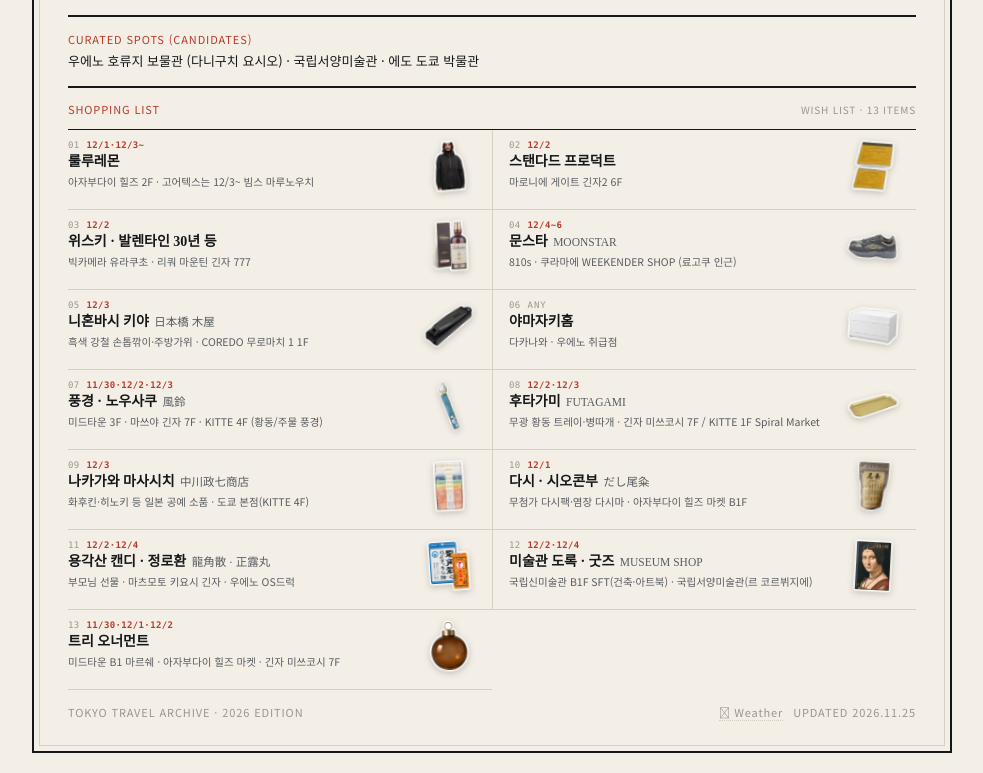
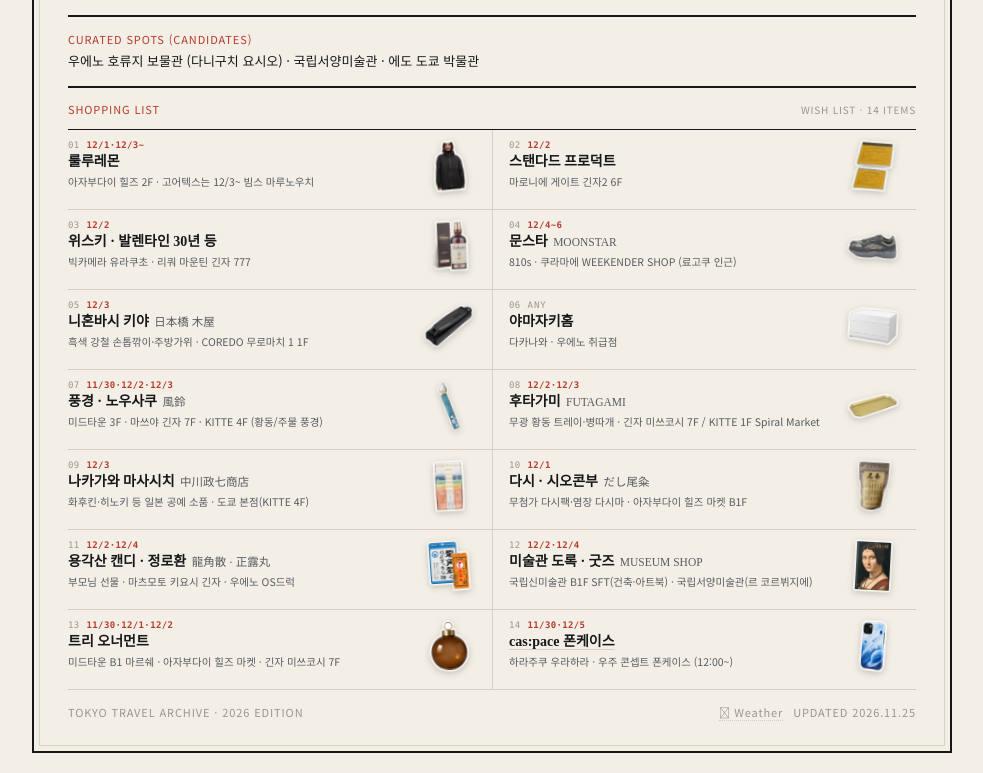
Before and after one commit to yonghoon920-eng/japan-2026, a plain HTML site: page index.html in a window 1280 px wide. Shown: the part 1015-1788 px from the top of the page, without its empty margins (148-1131 px from the left). Drawn offline with Linux system fonts and the light colour scheme.

Commit message:
쇼핑목록: cas:pace 폰케이스 14번 추가 (14종) 및 스티커 제작

```diff
--- a/index.html
+++ b/index.html
@@ -465,6 +465,7 @@
     .shop-item:nth-child(11) .shop-photo { transform: rotate(-4deg); }
     .shop-item:nth-child(12) .shop-photo { transform: rotate(3deg); }
     .shop-item:nth-child(13) .shop-photo { transform: rotate(-3deg); }
+    .shop-item:nth-child(14) .shop-photo { transform: rotate(4deg); }
 
     .shop-item:nth-child(even) {
       padding-left: 16px;
@@ -518,6 +519,23 @@
       font-weight: 500;
       color: var(--sub);
       margin-left: 2px;
+    }
+
+    .shop-name a {
+      color: inherit;
+      text-decoration: underline;
+      text-decoration-color: var(--line);
+      text-decoration-thickness: 1px;
+      text-underline-offset: 3px;
+      -webkit-text-decoration-color: var(--line);
+      transition: color 0.15s ease, text-decoration-color 0.15s ease;
+    }
+
+    .shop-name a:hover,
+    .shop-name a:focus-visible {
+      color: var(--red);
+      text-decoration-color: var(--red);
+      -webkit-text-decoration-color: var(--red);
     }
 
     .shop-where {
@@ -794,7 +812,7 @@
         <section class="shop">
           <div class="shop-head">
             <div class="ck">SHOPPING LIST</div>
-            <div class="shop-note">WISH LIST · 13 ITEMS</div>
+            <div class="shop-note">WISH LIST · 14 ITEMS</div>
           </div>
           <ol class="shop-grid">
             <li class="shop-item">
@@ -901,6 +919,14 @@
                 <div class="shop-where">미드타운 B1 마르쉐 · 아자부다이 힐즈 마켓 · 긴자 미쓰코시 7F</div>
               </div>
             </li>
+            <li class="shop-item">
+              <img class="shop-photo" src="assets/sticker-caspace.png" alt="cas:pace 우주 콘셉트 폰케이스" width="52" height="52" loading="lazy">
+              <div class="shop-body">
+                <div class="shop-meta"><span class="no">14</span><span class="when">11/30·12/5</span></div>
+                <div class="shop-name"><a href="https://maps.google.com/?cid=7100548764819391178" target="_blank" rel="noopener">cas:pace 폰케이스</a></div>
+                <div class="shop-where">하라주쿠 우라하라 · 우주 콘셉트 폰케이스 (12:00~)</div>
+              </div>
+            </li>
           </ol>
         </section>
 
```
Also changed, not shown: assets/sticker-caspace.png (added).
